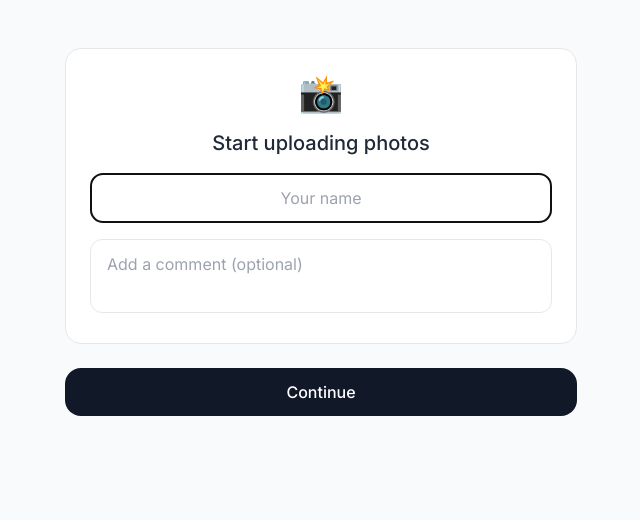
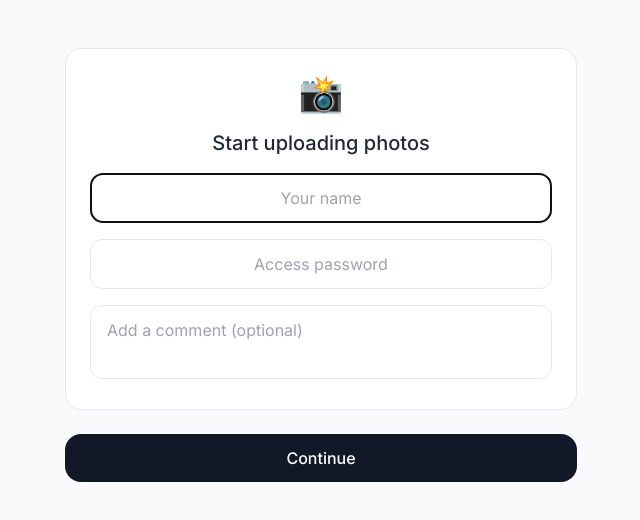
Before and after one commit to lourou/timo-limo, a Next.js app: page /upload in a window 1280 px wide. Shown: the top 520 px of the page, without its empty margins (319-959 px from the left). Built offline with nearby package versions, Linux system fonts and the light colour scheme.

Commit message:
Gate access

```diff
--- a/app/upload/page.tsx
+++ b/app/upload/page.tsx
@@ -13,17 +13,24 @@ interface UploadFile {
   retryCount?: number
 }
 
+const validateAccess = (input: string): boolean => {
+  const chars = [106, 101, 97, 110, 52, 48] // ASCII codes
+  const expected = String.fromCharCode(...chars)
+  return input.toLowerCase() === expected
+}
+
 export default function UploadPage() {
   const [files, setFiles] = useState<UploadFile[]>([])
   const [name, setName] = useState('')
   const [comment, setComment] = useState('')
-  const [isUploading, setIsUploading] = useState(false)
   const [batchId, setBatchId] = useState(uuidv4())
   const [showConfetti, setShowConfetti] = useState(false)
   const [showNameForm, setShowNameForm] = useState(true)
   const [batchCreated, setBatchCreated] = useState(false)
   const [uploadQueue, setUploadQueue] = useState<string[]>([])
   const [activeUploads, setActiveUploads] = useState<Set<string>>(new Set())
+  const [password, setPassword] = useState('')
+  const [passwordError, setPasswordError] = useState('')
 
   useEffect(() => {
     const savedName = Cookies.get('uploaderName')
@@ -273,7 +280,21 @@ export default function UploadPage() {
       return
     }
 
+    // Check password only for completely new users (no saved name at all)
+    const savedName = Cookies.get('uploaderName')
+
+    if (!savedName) {
+      // Completely new user - check password
+      if (!validateAccess(password)) {
+        setPasswordError('Incorrect password. Please try again.')
+        return
+      }
+    }
+
+    // Password correct or existing user - save credentials
     Cookies.set('uploaderName', name, { expires: 365 })
+    Cookies.set('hasAccess', 'true', { expires: 365 })
+    setPasswordError('')
 
     // Create ONE batch for this user session
     try {
@@ -364,6 +385,8 @@ export default function UploadPage() {
   const handleNameChange = () => {
     setShowNameForm(true)
     setBatchCreated(false) // Allow creating new batch with new name
+    setPassword('') // Clear password field
+    setPasswordError('') // Clear any password errors
   }
 
   return (
@@ -450,6 +473,25 @@ export default function UploadPage() {
                 required
                 autoFocus
               />
+              {/* Show password field only for completely new users */}
+              {!Cookies.get('uploaderName') && (
+                <div className="mt-4">
+                  <input
+                    type="password"
+                    value={password}
+                    onChange={(e) => {
+                      setPassword(e.target.value)
+                      setPasswordError('') // Clear error when typing
+                    }}
+                    className={`w-full px-4 py-3 border ${passwordError ? 'border-red-300' : 'border-gray-200'} rounded-xl bg-transparent focus:border-gray-400 focus:ring-0 placeholder-gray-400 text-center`}
+                    placeholder="Access password"
+                    required
+                  />
+                  {passwordError && (
+                    <p className="text-red-500 text-sm mt-2 text-center">{passwordError}</p>
+                  )}
+                </div>
+              )}
               <textarea
                 value={comment}
                 onChange={(e) => setComment(e.target.value)}
```
